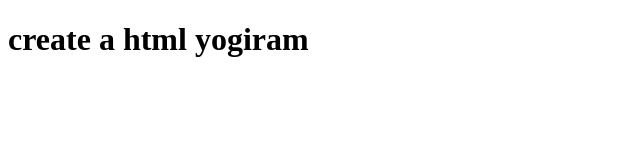
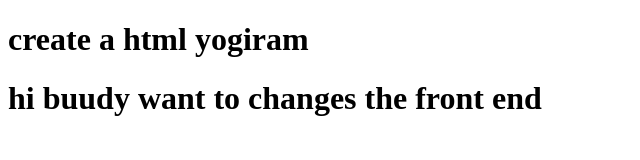
Before and after one commit to Yogiram05/githubsample, a plain HTML site: page index.html in a window 1280 px wide. Shown: the whole page, without its empty margins (0-640 px from the left). Drawn offline with Linux system fonts and the light colour scheme.

Commit message:
fix:changes have made by frontend

```diff
--- a/index.html
+++ b/index.html
@@ -7,5 +7,6 @@
 </head>
 <body>
     <h1> create a html yogiram </h1>
+    <h1>hi buudy want to changes the front end</h1>
 </body>
 </html>
```
